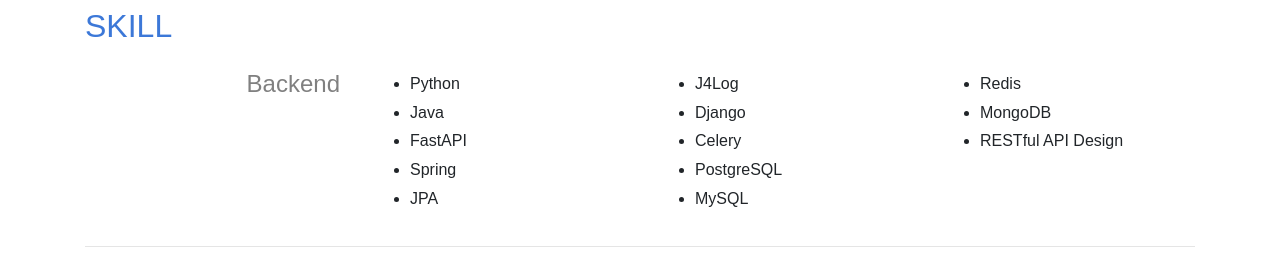
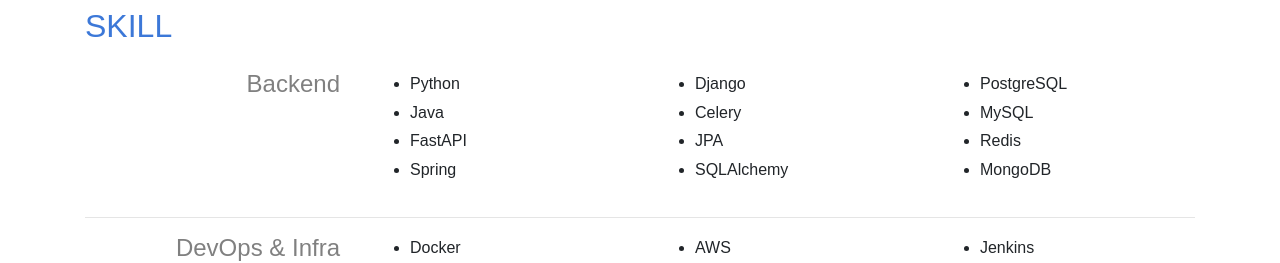
Before and after one commit to yuneast/resume, a Next.js app: page / in a window 1280 px wide. Shown: the part 689-952 px from the top of the page. Built offline with nearby package versions, Linux system fonts and the light colour scheme; a web font is replaced by a local one.

Commit message:
Update skill.ts

```diff
--- a/payload/skill.ts
+++ b/payload/skill.ts
@@ -8,15 +8,14 @@ const backend: ISkill.Skill = {
     { id: 2, title: 'Java' },
     { id: 3, title: 'FastAPI' },
     { id: 4, title: 'Spring' },
-    { id: 5, title: 'JPA' },
-    { id: 6, title: 'J4Log' },
-    { id: 7, title: 'Django' },
-    { id: 8, title: 'Celery' },
+    { id: 5, title: 'Django' },
+    { id: 6, title: 'Celery' },
+    { id: 7, title: 'JPA' },
+    { id: 8, title: 'SQLAlchemy' },
     { id: 9, title: 'PostgreSQL' },
     { id: 10, title: 'MySQL' },
     { id: 11, title: 'Redis' },
     { id: 12, title: 'MongoDB' },
-    { id: 13, title: 'RESTful API Design' },
   ],
 };
 
```
